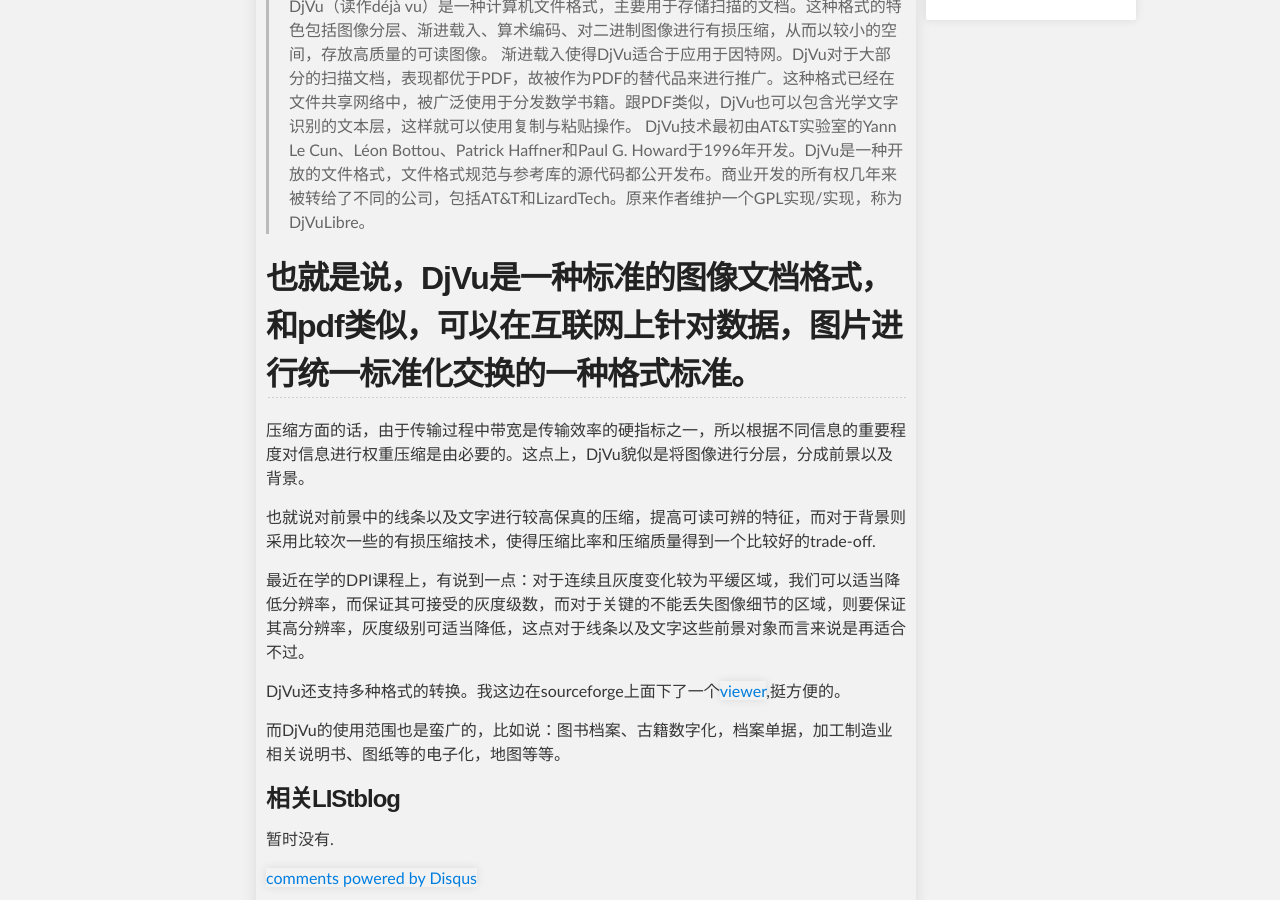
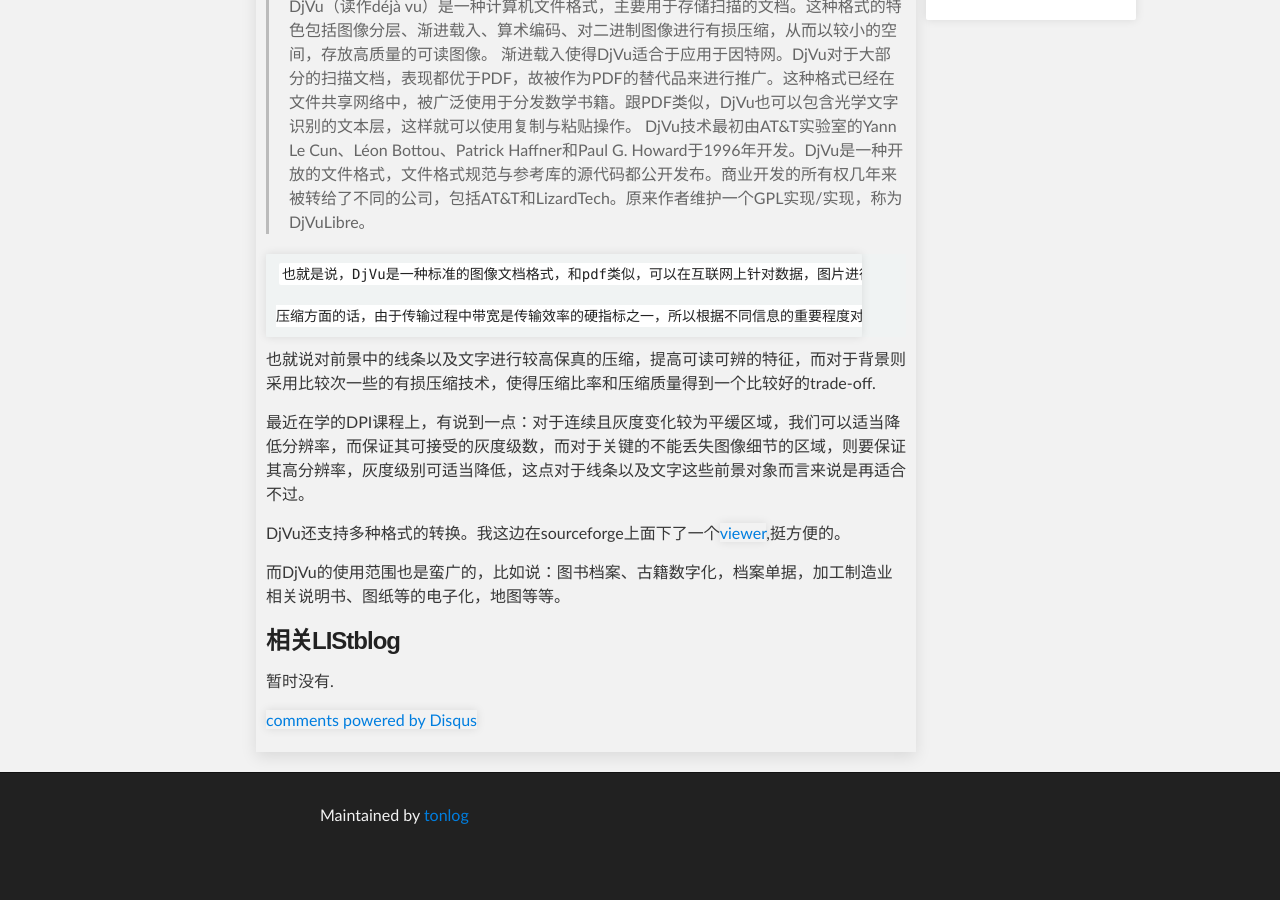
Before and after one commit to tonlog/tonlog.github.io, a Jekyll site: the page built from _posts/2013-04-28-DjVu.md, in a window 1280 px wide and 900 px high, scrolled down 536 px. Built offline with Jekyll 4.4.1, drawn with Linux system fonts in a browser that asks for light colours; Markdown is read by kramdown in place of the engine named in the settings; comment, search, counter and statistics services are not loaded; after the commit the page ends 1398 px from its top, so only the background shows below that.

Commit message:
Update 2013-04-28-DjVu.md

```diff
--- a/_posts/2013-04-28-DjVu.md
+++ b/_posts/2013-04-28-DjVu.md
@@ -17,9 +17,10 @@ author: Tony
 >    渐进载入使得DjVu适合于应用于因特网。DjVu对于大部分的扫描文档，表现都优于PDF，故被作为PDF的替代品来进行推广。这种格式已经在文件共享网络中，被广泛使用于分发数学书籍。跟PDF类似，DjVu也可以包含光学文字识别的文本层，这样就可以使用复制与粘贴操作。
 >    DjVu技术最初由AT&T实验室的Yann Le Cun、Léon Bottou、Patrick Haffner和Paul G. Howard于1996年开发。DjVu是一种开放的文件格式，文件格式规范与参考库的源代码都公开发布。商业开发的所有权几年来被转给了不同的公司，包括AT&T和LizardTech。原来作者维护一个GPL实现/实现，称为DjVuLibre。
 
-也就是说，DjVu是一种标准的图像文档格式，和pdf类似，可以在互联网上针对数据，图片进行统一标准化交换的一种格式标准。
-------------------------------------------------------------------------------------------------------------------------
-压缩方面的话，由于传输过程中带宽是传输效率的硬指标之一，所以根据不同信息的重要程度对信息进行权重压缩是由必要的。这点上，DjVu貌似是将图像进行分层，分成前景以及背景。
+
+    也就是说，DjVu是一种标准的图像文档格式，和pdf类似，可以在互联网上针对数据，图片进行统一标准化交换的一种格式标准。
+
+    压缩方面的话，由于传输过程中带宽是传输效率的硬指标之一，所以根据不同信息的重要程度对信息进行权重压缩是由必要的。这点上，DjVu貌似是将图像进行分层，分成前景以及背景。
 
 也就说对前景中的线条以及文字进行较高保真的压缩，提高可读可辨的特征，而对于背景则采用比较次一些的有损压缩技术，使得压缩比率和压缩质量得到一个比较好的trade-off.
 
```
